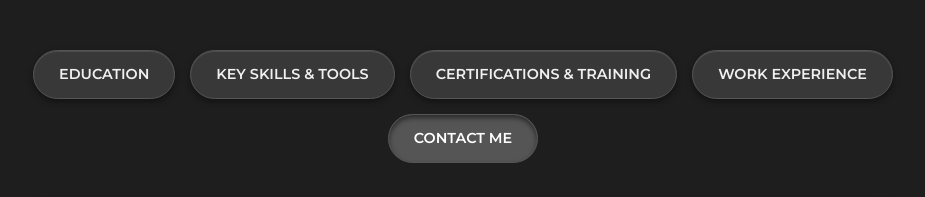
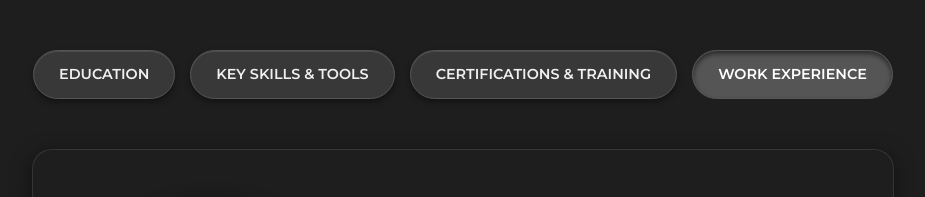
Before and after one commit to Zara-Naqvi/Maryam87-alt.github.io, a plain HTML site: page contact.html in a window 1280 px wide. Shown: the top 197 px of the page, without its empty margins (177-1102 px from the left). Drawn offline with nearby package versions, Linux system fonts and the light colour scheme.

Commit message:
Update contact.html

```diff
--- a/contact.html
+++ b/contact.html
@@ -221,7 +221,6 @@
             <a href="skills.html" class="nav-link">KEY SKILLS & TOOLS</a>
             <a href="certifications.html" class="nav-link">CERTIFICATIONS & TRAINING</a>
             <a href="experience.html" class="nav-link">WORK EXPERIENCE</a>
-            <a href="contact.html" class="nav-link" id="current-page">CONTACT ME</a>
         </nav>
 
         <section class="contact-grid">
```
